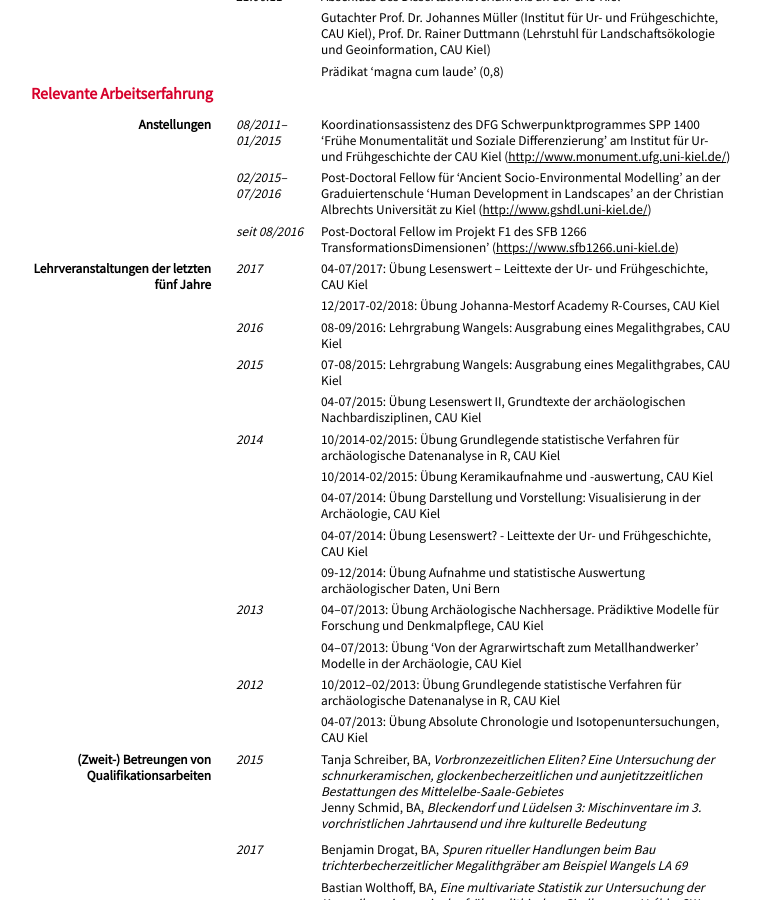
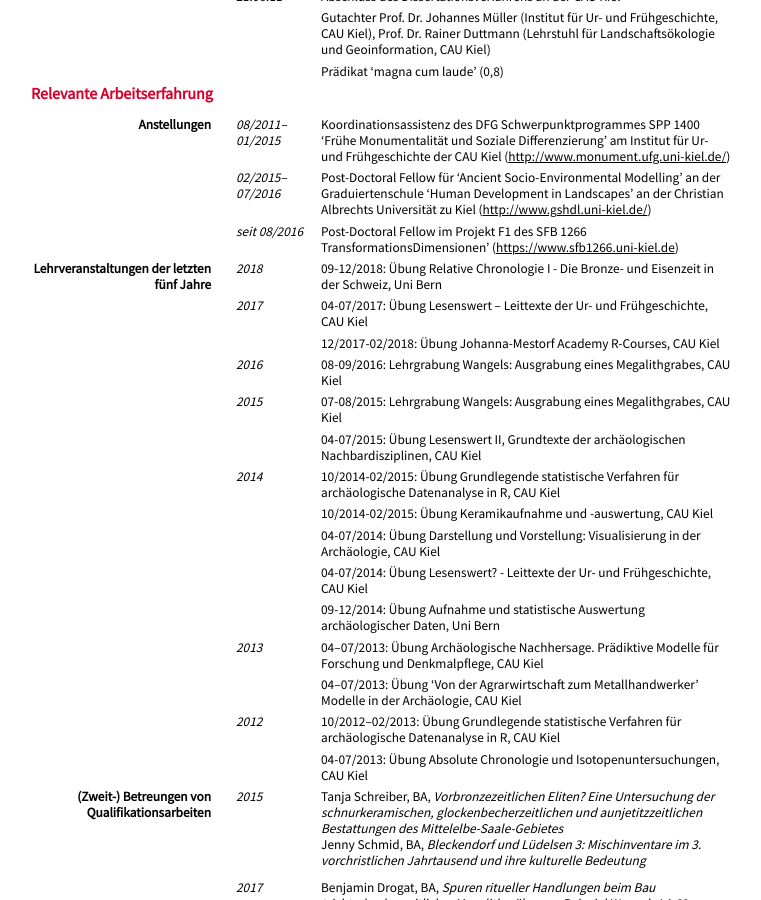
Before and after one commit to MartinHinz/cv, a Jekyll site: the page built from cv_german.md, in a window 1280 px wide and 900 px high, scrolled down 1354 px. Shown: the whole window, without its empty margins (209-970 px from the left). Built offline with Jekyll 4.4.1, drawn with Linux system fonts in a browser that asks for light colours; nearby versions of some CDN libraries; our own code applies the rules of GitHub Pages for plain Markdown files.

Commit message:
Update cv_german.md

```diff
--- a/cv_german.md
+++ b/cv_german.md
@@ -132,6 +132,9 @@ seit 08/2016
 
 ### Lehrveranstaltungen der letzten fünf Jahre
 
+2018
+: - 09-12/2018: Übung Relative Chronologie I - Die Bronze- und Eisenzeit in der Schweiz, Uni Bern
+
 2017
 : - 04-07/2017: Übung Lesenswert – Leittexte der Ur- und Frühgeschichte, CAU Kiel
   - 12/2017-02/2018: Übung Johanna-Mestorf Academy R-Courses, CAU Kiel
@@ -222,7 +225,7 @@ in press
 
 2018
 : - <span class="ich">M. Hinz</span>, From Hunting to Herding? Aspects of the Social and Animal Landscape during the Southern Scandinavian Neolithic. In: A. Haug/L. Käppel/J. Müller, Past Landscapes. The Dynamics of Interaction between Society, Landscape, and Culture (Sidestone Press, Leiden 2018). [https://doi.org/10.5281/zenodo.2538016](https://doi.org/10.5281/zenodo.2538016)
-  - M. Furholt/<span class="ich">M. Hinz</span>/D. Mischka, Putting Things into Practice: Exploring the Consequences of Pragmatic Theory for Archaeology. In: A. Haug/L. Käppel/J. Müller, Past Landscapes. The Dynamics of Interaction between Society, Landscape, and Culture (Sidestone Press, Leiden 2018).[https://doi.org/10.5281/zenodo.2538019](https://doi.org/10.5281/zenodo.2538019)
+  - M. Furholt/<span class="ich">M. Hinz</span>/D. Mischka, Putting Things into Practice: Exploring the Consequences of Pragmatic Theory for Archaeology. In: A. Haug/L. Käppel/J. Müller, Past Landscapes. The Dynamics of Interaction between Society, Landscape, and Culture (Sidestone Press, Leiden 2018). [https://doi.org/10.5281/zenodo.2538019](https://doi.org/10.5281/zenodo.2538019)
 
 2017
 : - *V. Rohde Krossa/M. Moros/G. Leduc/<span class="ich">M. Hinz</span>/T. Blanz/R. Schneider, Regional climate change and the onset of farming in northern Germany and southern Scandinavia. The Holocene 27(10), 1589–1599. [https://doi.org/10.1177/0959683617702223](https://doi.org/10.1177/0959683617702223)*
```
